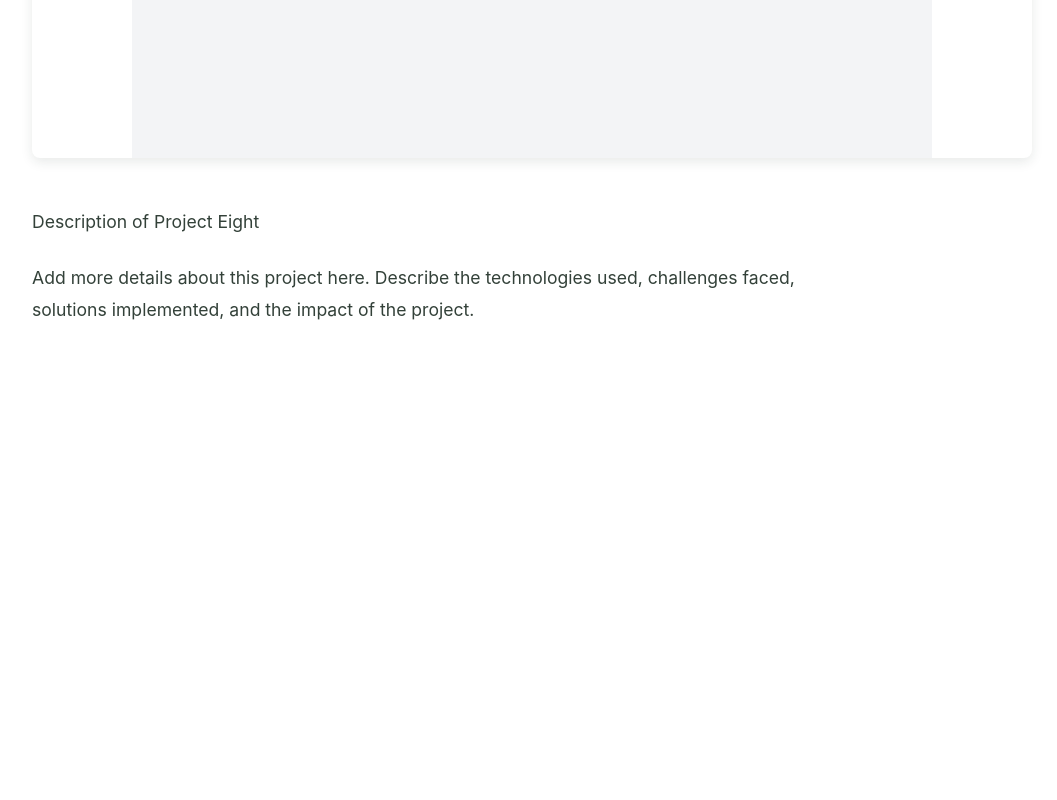
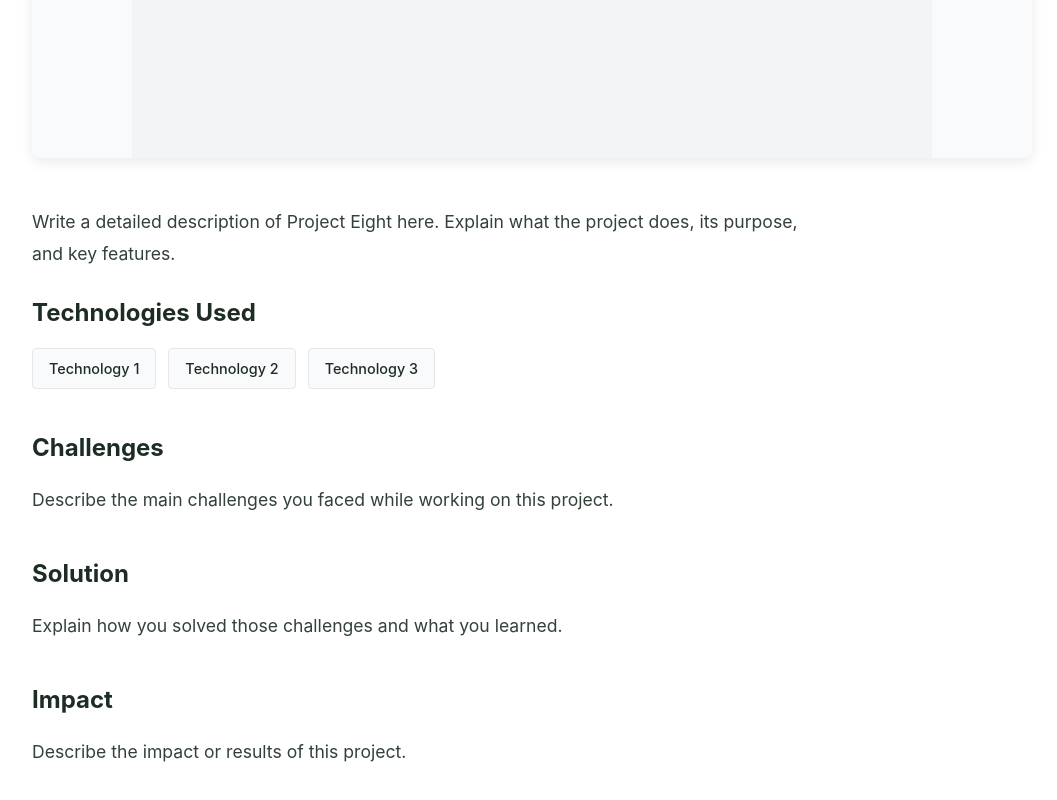
Before and after one commit to HenGao/portfolio1, a React (Vite) app: page /projects/project-eight in a window 1280 px wide. Shown: the part 620-1420 px from the top of the page, without its empty margins (108-1165 px from the left). Before the commit the page ends 1001 px from the top, so only its background shows below. Built offline with nearby package versions, Linux system fonts and the light colour scheme.

Commit message:
added more visual changes to the portfolio

```diff
--- a/src/components/Hero.css
+++ b/src/components/Hero.css
@@ -1,5 +1,5 @@
 .hero {
-  min-height: auto;
+  min-height: 100vh;
   display: flex;
   align-items: center;
   padding-top: 100px;
@@ -73,7 +73,7 @@
   display: flex;
   gap: 1rem;
   flex-wrap: wrap;
-  margin-top: 1rem;
+  margin-top: 2rem;
 }
 
 .hero-actions .btn {
--- a/src/components/Navbar.jsx
+++ b/src/components/Navbar.jsx
@@ -25,8 +25,8 @@ const Navbar = () => {
         <div className="navbar-content">
           <div className={`nav-links ${isMobileMenuOpen ? 'active' : ''}`}>
             <Link to="/" onClick={closeMobileMenu}>Home</Link>
+            <Link to="/projects" onClick={closeMobileMenu}>Projects</Link>
             <Link to="/resume" onClick={closeMobileMenu}>Resume</Link>
-            <Link to="/projects" onClick={closeMobileMenu}>Projects</Link>
           </div>
           <div className="navbar-right">
             <div className="social-links">
--- a/src/components/Projects.jsx
+++ b/src/components/Projects.jsx
@@ -12,6 +12,9 @@ const Projects = () => {
           {projects.map((project, index) => (
             <Link key={index} to={project.link} className="project-card">
               <div className="project-image">
+                {project.image && !project.image.includes('placeholder') ? (
+                  <img src={project.image} alt={project.title} className="project-card-img" />
+                ) : (
                   <div className="project-image-placeholder">
                     <svg viewBox="0 0 600 400" fill="none" xmlns="http://www.w3.org/2000/svg">
                       <rect width="600" height="400" fill="#f3f4f6"/>
@@ -20,6 +23,7 @@ const Projects = () => {
                       </text>
                     </svg>
                   </div>
+                )}
               </div>
               <div className="project-card-content">
                 <h3 className="project-title">{project.title}</h3>
--- a/src/components/ProjectsPreview.jsx
+++ b/src/components/ProjectsPreview.jsx
@@ -62,6 +62,9 @@ const ProjectsPreview = () => {
               className="project-preview-card"
             >
               <div className="project-preview-image">
+                {project.image && !project.image.includes('placeholder') ? (
+                  <img src={project.image} alt={project.title} className="project-preview-img" />
+                ) : (
                   <div className="project-image-placeholder">
                     <svg viewBox="0 0 400 300" fill="none" xmlns="http://www.w3.org/2000/svg">
                       <rect width="400" height="300" fill="#f3f4f6"/>
@@ -70,6 +73,7 @@ const ProjectsPreview = () => {
                       </text>
                     </svg>
                   </div>
+                )}
               </div>
               <h3 className="project-preview-title">{project.title}</h3>
             </Link>
--- a/src/data/projects.js
+++ b/src/data/projects.js
@@ -1,73 +1,135 @@
 export const projects = [
   {
     id: 'project-one',
-    title: 'Project One',
+    title: 'MIRA Smart Mirror',
     link: '/projects/project-one',
-    image: '/project-placeholder-1.jpg',
-    description: 'Description of Project One'
+    image: '/mira-smart-mirror.png',
+    description: 'Team lead for this project developed for the Forge 2025 Fall Showcase',
+    fullDescription: 'As the team lead of 6 engineers, we developed the MIRA Smart Mirror system for the Forge 2025 Fall Showcase. This innovative smart mirror integrates advanced mechanics and electronics to create a functional, intelligent bathroom mirror with defogging, environmental monitoring, hairblowing, and cleaning capabilities.',
+    technologies: [
+      'ESP32',
+      'Linear Actuator',
+      'Stepper Motors',
+      'Relays',
+      'Buck Converters',
+      'Temperature Sensor',
+      'Humidity Sensor',
+      '3D Printing',
+      'Arduino',
+      'C++',
+      '3D Modeling'
+    ],
+    challenges: 'Integrating multiple electronic components (ESP32, relays, buck converters, stepper motors, and sensors) while ensuring reliable mechanical operation of the linear actuator-powered wiper system. Coordinating the mechanical frame construction with precise 3D printed fan slots for optimal ventilation.',
+    solution: 'Designed a modular electronics architecture with proper power management using multiple buck converters. Implemented a robust control system using the ESP32 to coordinate all components. Created custom 3D printed components for fan integration and designed a wooden frame that accommodates all mechanical and electronic systems seamlessly.',
+    impact: 'Successfully showcased at the Forge 2025 Fall Showcase, demonstrating practical application of embedded systems, mechanical design, and smart home technology integration. The project showcases expertise in both hardware and software development for IoT applications.'
   },
   {
     id: 'project-two',
     title: 'Project Two',
     link: '/projects/project-two',
     image: '/project-placeholder-2.jpg',
-    description: 'Description of Project Two'
+    description: 'Description of Project Two',
+    fullDescription: 'Write a detailed description of Project Two here. Explain what the project does, its purpose, and key features.',
+    technologies: ['Technology 1', 'Technology 2', 'Technology 3'],
+    challenges: 'Describe the main challenges you faced while working on this project.',
+    solution: 'Explain how you solved those challenges and what you learned.',
+    impact: 'Describe the impact or results of this project.'
   },
   {
     id: 'project-three',
     title: 'Project Three',
     link: '/projects/project-three',
     image: '/project-placeholder-3.jpg',
-    description: 'Description of Project Three'
+    description: 'Description of Project Three',
+    fullDescription: 'Write a detailed description of Project Three here. Explain what the project does, its purpose, and key features.',
+    technologies: ['Technology 1', 'Technology 2', 'Technology 3'],
+    challenges: 'Describe the main challenges you faced while working on this project.',
+    solution: 'Explain how you solved those challenges and what you learned.',
+    impact: 'Describe the impact or results of this project.'
   },
   {
     id: 'project-four',
     title: 'Project Four',
     link: '/projects/project-four',
     image: '/project-placeholder-4.jpg',
-    description: 'Description of Project Four'
+    description: 'Description of Project Four',
+    fullDescription: 'Write a detailed description of Project Four here. Explain what the project does, its purpose, and key features.',
+    technologies: ['Technology 1', 'Technology 2', 'Technology 3'],
+    challenges: 'Describe the main challenges you faced while working on this project.',
+    solution: 'Explain how you solved those challenges and what you learned.',
+    impact: 'Describe the impact or results of this project.'
   },
   {
     id: 'project-five',
     title: 'Project Five',
     link: '/projects/project-five',
     image: '/project-placeholder-5.jpg',
-    description: 'Description of Project Five'
+    description: 'Description of Project Five',
+    fullDescription: 'Write a detailed description of Project Five here. Explain what the project does, its purpose, and key features.',
+    technologies: ['Technology 1', 'Technology 2', 'Technology 3'],
+    challenges: 'Describe the main challenges you faced while working on this project.',
+    solution: 'Explain how you solved those challenges and what you learned.',
+    impact: 'Describe the impact or results of this project.'
   },
   {
     id: 'project-six',
     title: 'Project Six',
     link: '/projects/project-six',
     image: '/project-placeholder-6.jpg',
-    description: 'Description of Project Six'
+    description: 'Description of Project Six',
+    fullDescription: 'Write a detailed description of Project Six here. Explain what the project does, its purpose, and key features.',
+    technologies: ['Technology 1', 'Technology 2', 'Technology 3'],
+    challenges: 'Describe the main challenges you faced while working on this project.',
+    solution: 'Explain how you solved those challenges and what you learned.',
+    impact: 'Describe the impact or results of this project.'
   },
   {
     id: 'project-seven',
     title: 'Project Seven',
     link: '/projects/project-seven',
     image: '/project-placeholder-7.jpg',
-    description: 'Description of Project Seven'
+    description: 'Description of Project Seven',
+    fullDescription: 'Write a detailed description of Project Seven here. Explain what the project does, its purpose, and key features.',
+    technologies: ['Technology 1', 'Technology 2', 'Technology 3'],
+    challenges: 'Describe the main challenges you faced while working on this project.',
+    solution: 'Explain how you solved those challenges and what you learned.',
+    impact: 'Describe the impact or results of this project.'
   },
   {
     id: 'project-eight',
     title: 'Project Eight',
     link: '/projects/project-eight',
     image: '/project-placeholder-8.jpg',
-    description: 'Description of Project Eight'
+    description: 'Description of Project Eight',
+    fullDescription: 'Write a detailed description of Project Eight here. Explain what the project does, its purpose, and key features.',
+    technologies: ['Technology 1', 'Technology 2', 'Technology 3'],
+    challenges: 'Describe the main challenges you faced while working on this project.',
+    solution: 'Explain how you solved those challenges and what you learned.',
+    impact: 'Describe the impact or results of this project.'
   },
   {
     id: 'project-nine',
     title: 'Project Nine',
     link: '/projects/project-nine',
     image: '/project-placeholder-9.jpg',
-    description: 'Description of Project Nine'
+    description: 'Description of Project Nine',
+    fullDescription: 'Write a detailed description of Project Nine here. Explain what the project does, its purpose, and key features.',
+    technologies: ['Technology 1', 'Technology 2', 'Technology 3'],
+    challenges: 'Describe the main challenges you faced while working on this project.',
+    solution: 'Explain how you solved those challenges and what you learned.',
+    impact: 'Describe the impact or results of this project.'
   },
   {
     id: 'project-ten',
     title: 'Project Ten',
     link: '/projects/project-ten',
     image: '/project-placeholder-10.jpg',
-    description: 'Description of Project Ten'
+    description: 'Description of Project Ten',
+    fullDescription: 'Write a detailed description of Project Ten here. Explain what the project does, its purpose, and key features.',
+    technologies: ['Technology 1', 'Technology 2', 'Technology 3'],
+    challenges: 'Describe the main challenges you faced while working on this project.',
+    solution: 'Explain how you solved those challenges and what you learned.',
+    impact: 'Describe the impact or results of this project.'
   }
 ]
 
--- a/src/pages/ProjectDetail.css
+++ b/src/pages/ProjectDetail.css
@@ -30,6 +30,10 @@
   border-radius: 8px;
   overflow: hidden;
   box-shadow: 0 4px 12px rgba(30, 45, 36, 0.1);
+  background: var(--bg-secondary);
+  display: flex;
+  align-items: center;
+  justify-content: center;
 }
 
 .project-image-placeholder {
@@ -42,6 +46,14 @@
   height: 100%;
 }
 
+.project-main-image {
+  width: 100%;
+  height: auto;
+  max-height: 600px;
+  object-fit: contain;
+  display: block;
+}
+
 .project-detail-content {
   max-width: 800px;
 }
@@ -51,6 +63,34 @@
   color: var(--text-secondary);
   line-height: 1.8;
   margin-bottom: 1.5rem;
+}
+
+.project-section {
+  margin-bottom: 2.5rem;
+}
+
+.project-section-title {
+  font-size: 1.5rem;
+  font-weight: 700;
+  color: var(--primary-color);
+  margin-bottom: 1rem;
+}
+
+.project-technologies {
+  display: flex;
+  flex-wrap: wrap;
+  gap: 0.75rem;
+  margin-top: 0.5rem;
+}
+
+.tech-badge {
+  padding: 0.5rem 1rem;
+  background: var(--bg-secondary);
+  color: var(--text-primary);
+  border-radius: 4px;
+  font-size: 0.9rem;
+  font-weight: 500;
+  border: 1px solid var(--border-color);
 }
 
 .project-not-found {
--- a/src/pages/ProjectDetailPage.jsx
+++ b/src/pages/ProjectDetailPage.jsx
@@ -31,6 +31,9 @@ const ProjectDetailPage = () => {
           <Link to="/projects" className="back-link">← Back to Projects</Link>
           <h1 className="project-detail-title">{project.title}</h1>
           <div className="project-detail-image">
+            {project.image && !project.image.includes('placeholder') ? (
+              <img src={project.image} alt={project.title} className="project-main-image" />
+            ) : (
               <div className="project-image-placeholder">
                 <svg viewBox="0 0 800 500" fill="none" xmlns="http://www.w3.org/2000/svg">
                   <rect width="800" height="500" fill="#f3f4f6"/>
@@ -39,13 +42,42 @@ const ProjectDetailPage = () => {
                   </text>
                 </svg>
               </div>
+            )}
           </div>
           <div className="project-detail-content">
-            <p className="project-detail-description">{project.description}</p>
-            <p className="project-detail-description">
-              Add more details about this project here. Describe the technologies used,
-              challenges faced, solutions implemented, and the impact of the project.
-            </p>
+            <p className="project-detail-description">{project.fullDescription || project.description}</p>
+
+            {project.technologies && project.technologies.length > 0 && (
+              <div className="project-section">
+                <h3 className="project-section-title">Technologies Used</h3>
+                <div className="project-technologies">
+                  {project.technologies.map((tech, index) => (
+                    <span key={index} className="tech-badge">{tech}</span>
+                  ))}
+                </div>
+              </div>
+            )}
+
+            {project.challenges && (
+              <div className="project-section">
+                <h3 className="project-section-title">Challenges</h3>
+                <p className="project-detail-description">{project.challenges}</p>
+              </div>
+            )}
+
+            {project.solution && (
+              <div className="project-section">
+                <h3 className="project-section-title">Solution</h3>
+                <p className="project-detail-description">{project.solution}</p>
+              </div>
+            )}
+
+            {project.impact && (
+              <div className="project-section">
+                <h3 className="project-section-title">Impact</h3>
+                <p className="project-detail-description">{project.impact}</p>
+              </div>
+            )}
           </div>
         </div>
       </div>
```
Also changed, not shown: src/components/Projects.css (+10 -0 lines), src/components/ProjectsPreview.css (+10 -0 lines), public/mira-smart-mirror.png (added). Lines whose indentation alone changed are shown as unchanged.
